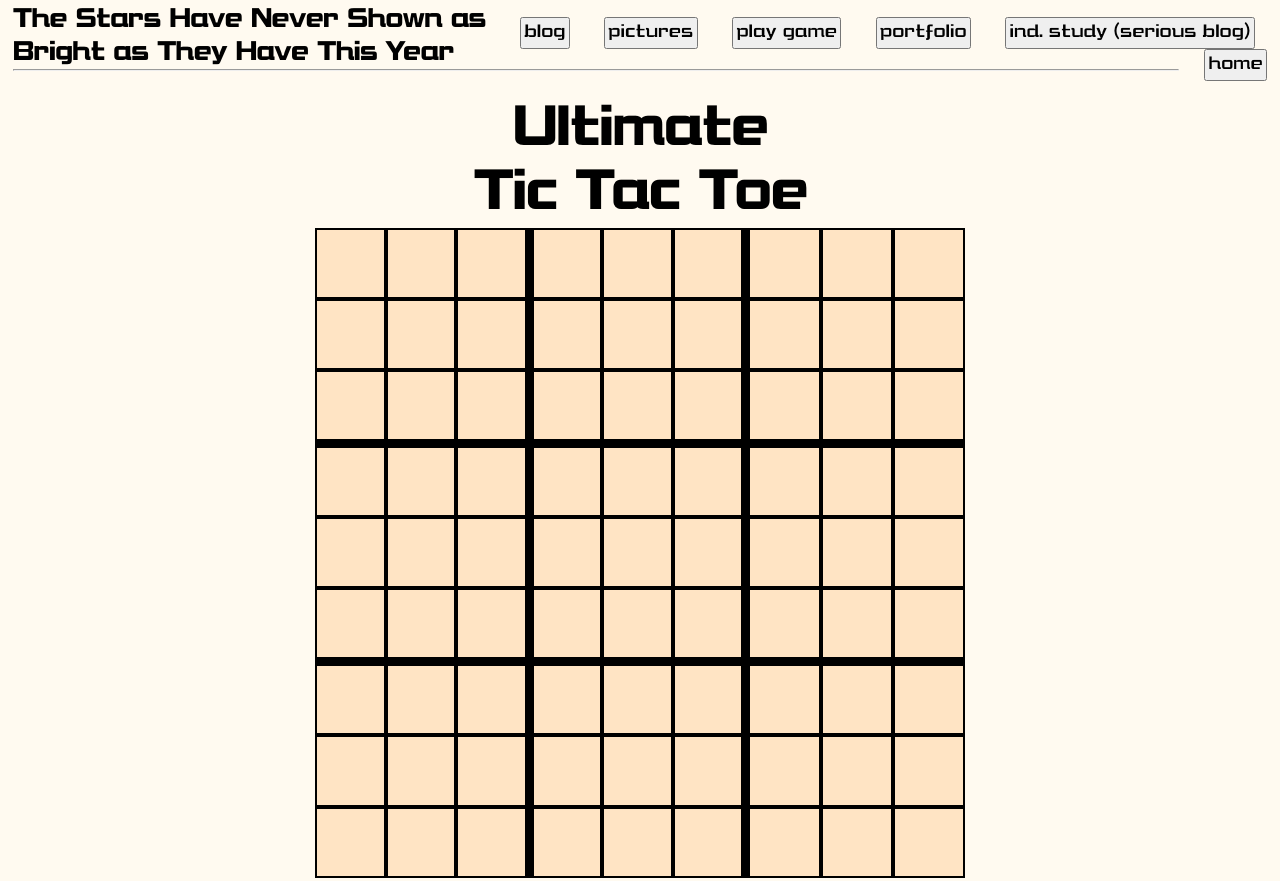
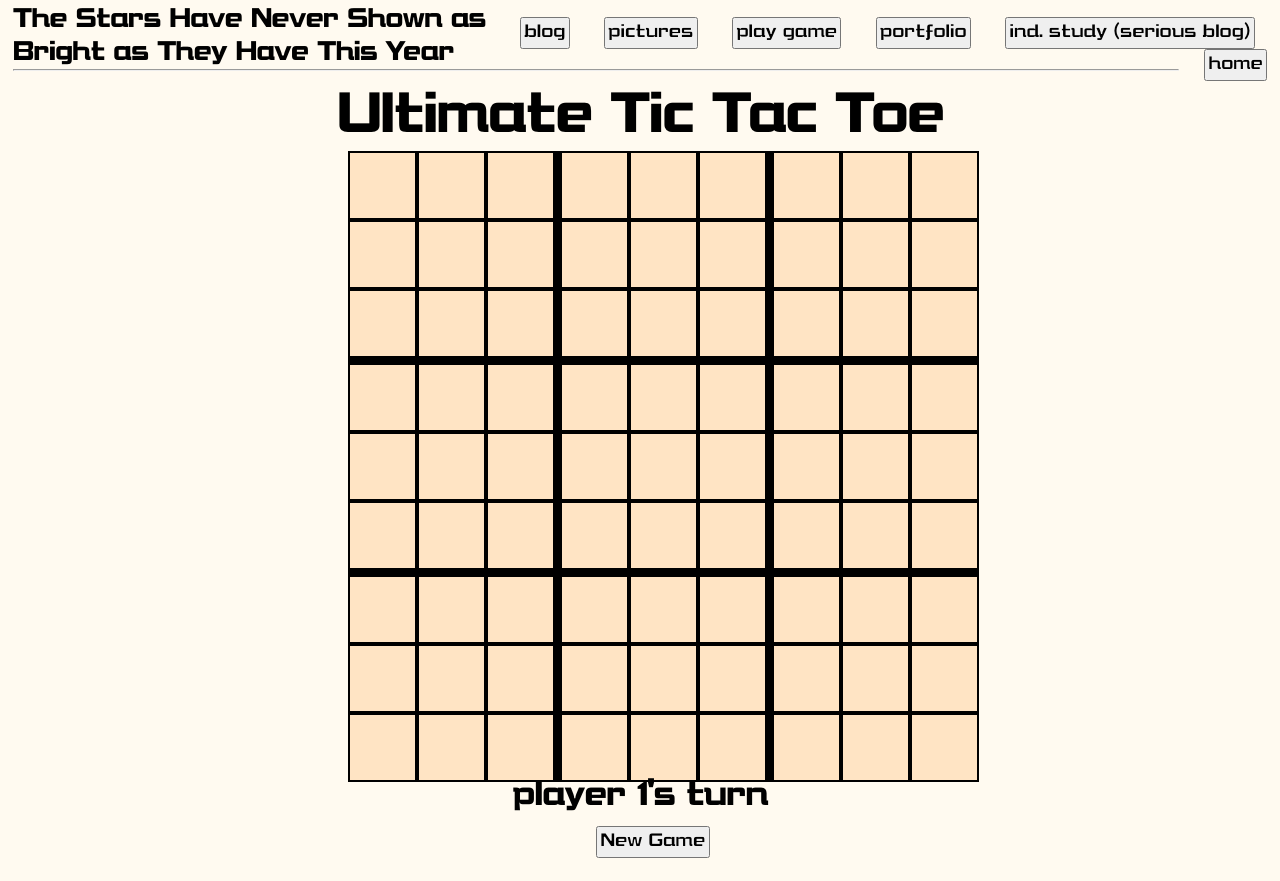
Before and after one commit to beastmode900/GloriousRisings, a website: page ultimateTTT.html in a window 1280 px wide. Shown: the top 881 px of the page. After the commit the page ends 858 px from the top, so only its background shows below. Drawn offline with Linux system fonts and the light colour scheme.

Commit message:
ultimateTTT is fully done :DDD

```diff
--- a/scripts/ultimateTTT.js
+++ b/scripts/ultimateTTT.js
@@ -1,7 +1,7 @@
 const winAudio = new Audio("../sounds/kh1fanfare.wav");
 
 const cells = document.querySelectorAll(".cells");
-const bigCells = document.querySelectorAll(".bigCells");
+const bigCells = document.querySelectorAll(".bigCell");
 const turnText = document.querySelector("#turnText");
 let winnerChar = "";
 let currentBigCell = 10; //outside of index, can play anywhere
@@ -32,7 +32,9 @@ let player = "player 1";
 let running = true;
 
 document.addEventListener('DOMContentLoaded', function() {
-
+    for(let i = 0; i < 9; i++){
+        document.getElementById(i).style.backgroundColor = "bisque";
+    }
 cells.forEach(cell => cell.addEventListener("click", clicked));
 
 turnText.textContent = `${player}'s turn`;
@@ -61,6 +63,10 @@ function checkSmallWin(bigCellIndex){
         setTimeout(() => {fillTile(bigCellIndex);}, 400);
         bigCellOptions[bigCellIndex] = winnerChar;
         currentBigCell = 10;
+        for(let i = 0; i < 9; i++){
+            setTimeout(() => {document.getElementById(i).style.backgroundColor = "bisque";}, 400);
+        }
+        //setTimeout(() => {document.getElementById("board").style.backgroundColor = "bisque";}, 400);
         checkBigWin();
         //turnText.textContent = `${player} dubbed out`;
         //running = false;
@@ -99,9 +105,12 @@ function checkBigWin(){
         //currentBigCell = 10;
         turnText.textContent = `${player} dubbed out`;
         winAudio.play();
+        for(let i = 0; i<9; i++){
+            fillTile(i);
+        }
         running = false;
     }
-    else if(!options[0].includes("")){
+    else if(!bigCellOptions.includes("")){
         turnText.textContent = 'draw...';
         running = false;
     }
@@ -125,9 +134,23 @@ function clicked(){
         return;
     }
     updateCell(this, cellIndex, bigCellIndex);
-    currentBigCell = cellIndex;
-    if(bigCellOptions[currentBigCell] != ""){
+
+    if(bigCellOptions[cellIndex] != ""){
         currentBigCell = 10;
+        for(let i = 0; i < 9; i++){
+            document.getElementById(i).style.backgroundColor = "bisque";
+        }
+    }else{
+        currentBigCell = cellIndex;
+        document.getElementById("board").style.backgroundColor = "darkgray";
+        for(let i = 0; i < 9; i++){
+            if(i == currentBigCell){
+                document.getElementById(i).style.backgroundColor = "bisque";
+            }else{
+                document.getElementById(i).style.backgroundColor = "darkgray";
+            }
+        }
+
     }
     checkSmallWin(bigCellIndex);
 
--- a/styles/ultimateTTT.css
+++ b/styles/ultimateTTT.css
@@ -45,11 +45,6 @@ body{
     flex-wrap: wrap;
     top: 0;
     margin-top: .5%;
-
-
-
-
-
 }
 
 
@@ -70,25 +65,28 @@ body{
 
 
 .cells{
-    height: auto;
-    width: auto;
+    height: 65px;
+    width: 65px;
     font-size: 2.2em;
     cursor: pointer;
     border: 2px solid black;
     position: relative;
     align-content: center;
 
+
+
 }
 
 #board{
     margin-left: auto;
     margin-right: auto;
-    width: 650px;
-    height: 650px;
-    background-color: rgb(255, 228, 196); /* rgb(161, 145, 125);  for the darkened color*/
+    width: 585px;
+    height: 585px;
+ /*   background-color: bisque;  rgb(161, 145, 125);  for the darkened color*/
     display: grid;
     grid-template-columns: repeat(3, 1fr);
    /* padding: 10px; */
+
 
 
 
@@ -100,7 +98,8 @@ body{
     cursor: pointer;
     display: grid;
     grid-template-columns: repeat(3, 1fr);
-    background-color: bisque;
+    /*background-color: rgb(161, 145, 125); */
+
 
 
 
--- a/ultimateTTT.html
+++ b/ultimateTTT.html
@@ -34,11 +34,11 @@
 
     </header>
     <br>
-    <h1 style="font-size: 4.2em; margin-top: 1%;" >Ultimate</h1>
-    <h1 style="font-size: 4.2em; " >Tic Tac Toe</h1>
+    <h1 style="font-size: 4.2em;" >Ultimate Tic Tac Toe</h1>
+    <h1 style="font-size: 4.2em; " ></h1>
 
     <div id="board">
-        <div class="bigCell" bigCellIndex = 0 style="border-right: 5px solid black; border-bottom: 5px solid black;" >
+        <div class="bigCell" id="0" bigCellIndex = 0 style="border-right: 5px solid black; border-bottom: 5px solid black;" >
             <div class="cells" cellIndex = 0 ></div>
             <div class="cells" cellIndex = 1  ></div>
             <div class="cells" cellIndex = 2></div>
@@ -49,7 +49,7 @@
             <div class="cells" cellIndex = 7></div>
             <div class="cells" cellIndex = 8></div>
         </div>
-        <div class="bigCell" bigCellIndex = 1 style="border-right: 5px solid black; border-bottom: 5px solid black;" >
+        <div class="bigCell" id="1" bigCellIndex = 1 style="border-right: 5px solid black; border-bottom: 5px solid black;" >
             <div class="cells" cellIndex = 0 ></div>
             <div class="cells" cellIndex = 1  ></div>
             <div class="cells" cellIndex = 2></div>
@@ -60,7 +60,7 @@
             <div class="cells" cellIndex = 7></div>
             <div class="cells" cellIndex = 8></div>
         </div>
-        <div class="bigCell" bigCellIndex = 2 style="border-bottom: 5px solid black;">
+        <div class="bigCell" id="2" bigCellIndex = 2 style="border-bottom: 5px solid black;">
             <div class="cells" cellIndex = 0 ></div>
             <div class="cells" cellIndex = 1  ></div>
             <div class="cells" cellIndex = 2></div>
@@ -71,7 +71,7 @@
             <div class="cells" cellIndex = 7></div>
             <div class="cells" cellIndex = 8></div>
         </div>
-        <div class="bigCell" bigCellIndex = 3 style="border-right: 5px solid black; border-bottom: 5px solid black;" >
+        <div class="bigCell" id="3" bigCellIndex = 3 style="border-right: 5px solid black; border-bottom: 5px solid black;" >
             <div class="cells" cellIndex = 0 ></div>
             <div class="cells" cellIndex = 1  ></div>
             <div class="cells" cellIndex = 2></div>
@@ -82,7 +82,7 @@
             <div class="cells" cellIndex = 7></div>
             <div class="cells" cellIndex = 8></div>
         </div>
-        <div class="bigCell" bigCellIndex = 4 style="border-right: 5px solid black; border-bottom: 5px solid black;">
+        <div class="bigCell" id="4" bigCellIndex = 4 style="border-right: 5px solid black; border-bottom: 5px solid black;">
             <div class="cells" cellIndex = 0 ></div>
             <div class="cells" cellIndex = 1  ></div>
             <div class="cells" cellIndex = 2></div>
@@ -93,7 +93,7 @@
             <div class="cells" cellIndex = 7></div>
             <div class="cells" cellIndex = 8></div>
         </div>
-        <div class="bigCell" bigCellIndex = 5 style="border-bottom: 5px solid black;">
+        <div class="bigCell" id="5" bigCellIndex = 5 style="border-bottom: 5px solid black;">
             <div class="cells" cellIndex = 0 ></div>
             <div class="cells" cellIndex = 1  ></div>
             <div class="cells" cellIndex = 2></div>
@@ -104,7 +104,7 @@
             <div class="cells" cellIndex = 7></div>
             <div class="cells" cellIndex = 8></div>
         </div>
-        <div class="bigCell" bigCellIndex = 6 style="border-right: 5px solid black;">
+        <div class="bigCell" id="6" bigCellIndex = 6 style="border-right: 5px solid black;">
             <div class="cells" cellIndex = 0 ></div>
             <div class="cells" cellIndex = 1  ></div>
             <div class="cells" cellIndex = 2></div>
@@ -115,7 +115,7 @@
             <div class="cells" cellIndex = 7></div>
             <div class="cells" cellIndex = 8></div>
         </div>
-        <div class="bigCell"  bigCellIndex = 7 style="border-right: 5px solid black;">
+        <div class="bigCell" id="7" bigCellIndex = 7 style="border-right: 5px solid black;">
             <div class="cells" cellIndex = 0 ></div>
             <div class="cells" cellIndex = 1  ></div>
             <div class="cells" cellIndex = 2></div>
@@ -126,7 +126,7 @@
             <div class="cells" cellIndex = 7></div>
             <div class="cells" cellIndex = 8></div>
         </div>
-        <div class="bigCell" bigCellIndex = 8>
+        <div class="bigCell" id="8" bigCellIndex = 8>
             <div class="cells" cellIndex = 0 ></div>
             <div class="cells" cellIndex = 1  ></div>
             <div class="cells" cellIndex = 2></div>
@@ -142,10 +142,9 @@
 
 
         <br>
-        <h2 id="turnText" style="font-size: xx-large;">
+        <h2 id="turnText" style="font-size: xx-large; margin-top: 2%;">
 
         </h2>
-        <br>
         <button id="newGame" class="topBTN" onclick="location.reload();">New Game</button>
 
 
```
